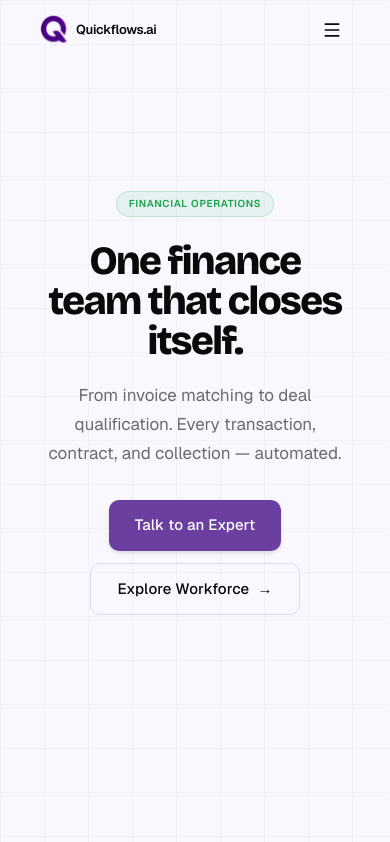
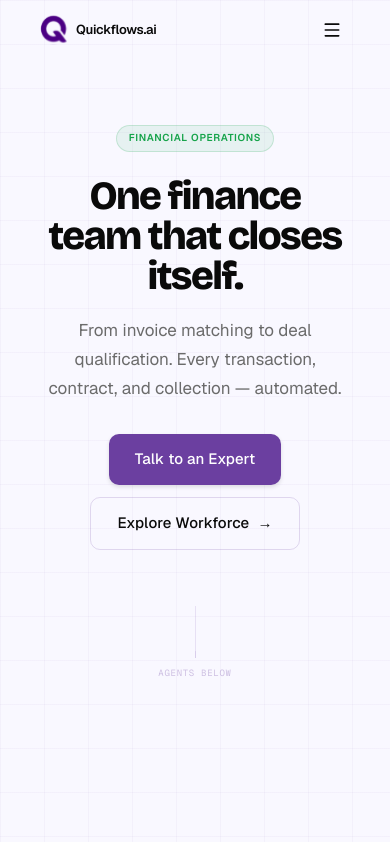
Before and after one commit to Suryaa-dsgn/QF_Website, a Next.js app: page /financial in a window 390 px wide. Shown: the top 842 px of the page. Built offline with nearby package versions, Linux system fonts and the light colour scheme.

Commit message:
some minimal mobile changes are done

```diff
--- a/src/components/sections/CompliancePage.tsx
+++ b/src/components/sections/CompliancePage.tsx
@@ -466,7 +466,7 @@ function Hero() {
 
         {/* Scroll cue */}
         <div
-          className="hero-animate hidden md:flex flex-col items-center gap-2 mt-14"
+          className="hero-animate flex flex-col items-center gap-2 mt-14"
           aria-hidden="true"
         >
           <div
--- a/src/components/sections/FinancialPage.tsx
+++ b/src/components/sections/FinancialPage.tsx
@@ -474,7 +474,7 @@ function Hero() {
 
         {/* Scroll cue */}
         <div
-          className="hero-animate hidden md:flex flex-col items-center gap-2 mt-14"
+          className="hero-animate flex flex-col items-center gap-2 mt-14"
           aria-hidden="true"
         >
           <div
--- a/src/components/sections/WorkforcePage.tsx
+++ b/src/components/sections/WorkforcePage.tsx
@@ -506,7 +506,7 @@ function Hero() {
 
         {/* Scroll cue */}
         <div
-          className="hero-animate hidden md:flex flex-col items-center gap-2 mt-14"
+          className="hero-animate flex flex-col items-center gap-2 mt-14"
           aria-hidden="true"
         >
           <div
```
